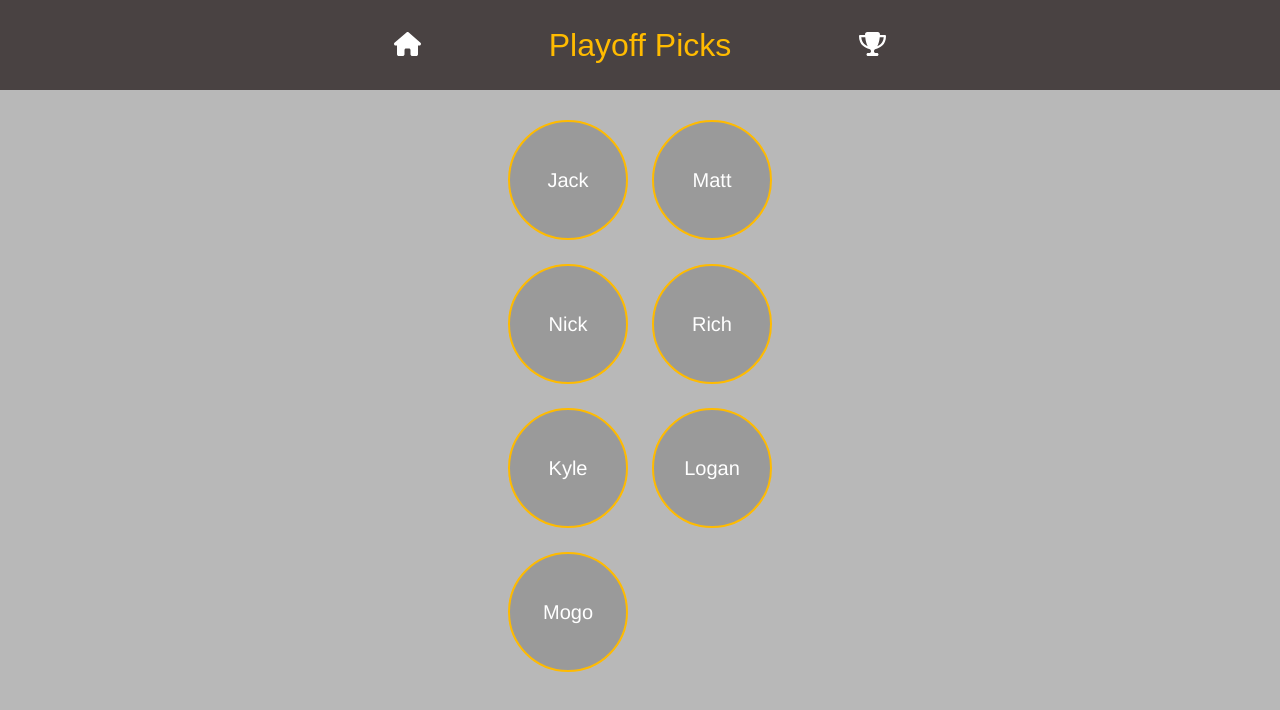
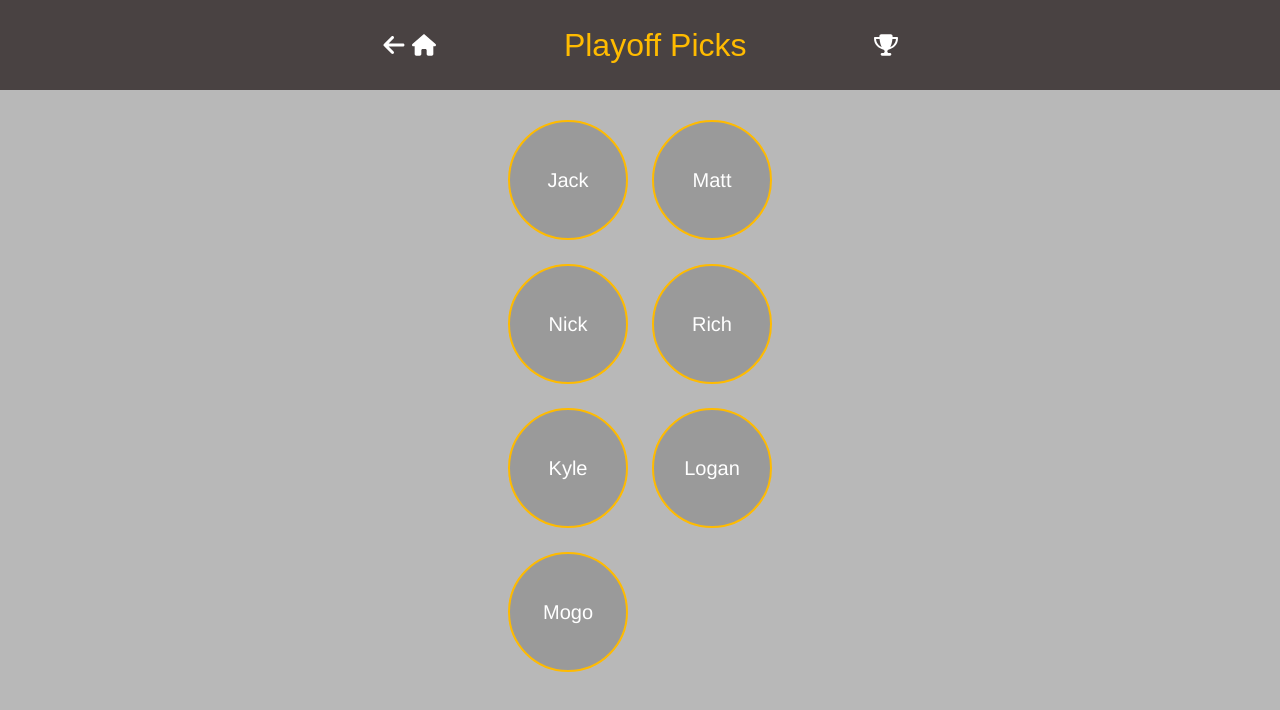
Before and after one commit to Jackk81524/PlayoffPicks, a React (Create React App) app in the folder client/: page /login in a window 1280 px wide. Shown: the top 710 px of the page. Built offline with nearby package versions, Linux system fonts and the light colour scheme; no server answers; a web font is replaced by a local one.

Commit message:
Back button

```diff
--- a/client/src/Components/Navbar/index.js
+++ b/client/src/Components/Navbar/index.js
@@ -1,36 +1,48 @@
 import React, { useContext } from 'react'
 import './index.scss'
-import { NavLink } from 'react-router-dom'
+import { NavLink, useNavigate } from 'react-router-dom'
 import { FontAwesomeIcon } from '@fortawesome/react-fontawesome'
-import { faHome, faTrophy, faAdd } from '@fortawesome/free-solid-svg-icons'
+import { faHome, faTrophy, faAdd, faArrowLeft } from '@fortawesome/free-solid-svg-icons'
 import { UserContext } from '../../Context/UserContext'
 
 
 const Navbar = () => {
     const { user } = useContext(UserContext);
+    const navigate = useNavigate();
 
     return (
         <div className="nav-bar">
             <div className="left-nav">
-                {user == "Jack" && <nav>
-                    <NavLink exact="true" activeClassName="active" to="/settings" className="side-text add">
-                        <FontAwesomeIcon icon = {faAdd} color='white' />
-                    </NavLink>
-                </nav>}
                 <nav>
-                    <NavLink exact="true" activeClassName="active" to="/" className="side-text">
+                    <button className="side-text back" onClick={() => navigate('/login')} aria-label="Login">
+                        <FontAwesomeIcon icon={faArrowLeft} color='white' />
+                    </button>
+                </nav>
+                <nav>
+                    <NavLink exact={true} activeClassName="active" to="/" className="side-text">
                         <FontAwesomeIcon icon = {faHome} color='white' />
                     </NavLink>
                 </nav>
             </div>
+
             <h1>
                 Playoff Picks
             </h1>
-            <nav>
-                <NavLink exact="true" activeClassName="active" to="/standings" className="side-text">
-                    <FontAwesomeIcon icon = {faTrophy} color='white' />
-                </NavLink>
-            </nav>
+
+            <div className="right-nav">
+                <nav>
+                    <NavLink exact={true} activeClassName="active" to="/standings" className="side-text">
+                        <FontAwesomeIcon icon = {faTrophy} color='white' />
+                    </NavLink>
+                </nav>
+                {user == "Jack" && (
+                    <nav>
+                        <NavLink exact={true} activeClassName="active" to="/settings" className="side-text add-right">
+                            <FontAwesomeIcon icon = {faAdd} color='white' />
+                        </NavLink>
+                    </nav>
+                )}
+            </div>
         </div>
     )
 }
--- a/client/src/Components/Navbar/index.scss
+++ b/client/src/Components/Navbar/index.scss
@@ -36,14 +36,46 @@
 
     }
 
-    .left-nav {
+    /* Ensure nav elements are centered and icons align */
+    .left-nav,
+    .right-nav {
         display: flex;
-        position: relative; /* Make sure the icon is absolutely positioned inside */
-        gap: 0px;
+        align-items: center;
+        gap: 0.8vh;
+    }
 
-        .add {
-            position: absolute;
-            right: 5vh;  /* Adjust the position to your desired spot */
-        }
+    /* Ensure each nav item centers its children and uses full navbar height */
+    .left-nav nav,
+    .right-nav nav,
+    .side-text {
+        display: inline-flex;
+        align-items: center;
+        justify-content: center;
+        height: 100%;
+        line-height: 1; /* avoid baseline offsets */
+    }
+
+    /* size SVG icons consistently */
+    .side-text svg {
+        width: 3vh;
+        height: 3vh;
+        display: inline-block;
+        vertical-align: middle;
+    }
+
+    .back {
+        background: transparent;
+        border: none;
+        padding: 0;
+        margin: 0;
+        cursor: pointer;
+        display: inline-flex;
+        align-items: center;
+        justify-content: center;
+        line-height: 1; /* explicit line-height to remove baseline shift */
+    }
+
+    .add-right {
+        margin-left: 0.5vh;
     }
 }
--- a/client/src/Components/Settings/index.js
+++ b/client/src/Components/Settings/index.js
@@ -1,8 +1,10 @@
 import AddGame from './AddGame';
 import './index.scss';
-import React, { useEffect, useState } from 'react'
+import React, { useEffect, useState, useContext } from 'react'
 import SetResult from './SetResult';
 import AddWeek from './AddWeek';
+import { UserContext } from '../../Context/UserContext';
+import { PicksContext } from '../../Context/PicksContext';
 
 const Settings = () => {
     const [addGameView, setAddGameView] = useState(true);
@@ -27,6 +29,41 @@ const Settings = () => {
         setResultView(true);
     };
 
+    const { user } = useContext(UserContext);
+
+    const { url: picksUrl } = useContext(PicksContext);
+
+    const handleResetScores = async () => {
+        const confirmed = window.confirm('Are you sure you want to permanently delete all Picks and reset all users\' Wins/Losses to 0? This cannot be undone.');
+        if (!confirmed) return;
+        // prefer PicksContext url (already includes /api/ in this app),
+        // otherwise use REACT_APP_API_URL or default to server port 5001
+        const fallback = (process.env.REACT_APP_API_URL || 'http://localhost:5001').replace(/\/$/, '');
+        const raw = (picksUrl && picksUrl.toString()) || fallback;
+        const baseNoSlash = raw.replace(/\/$/, '');
+
+        // If picksUrl already contains '/api', don't add another one
+        let endpoint = baseNoSlash;
+        if (!/\/api(\/|$)/.test(baseNoSlash)) endpoint = `${baseNoSlash}/api`;
+        endpoint = `${endpoint.replace(/\/$/, '')}/resetScores`;
+        try {
+            const resp = await fetch(endpoint, {
+                method: 'POST',
+                headers: { 'Content-Type': 'application/json' },
+                body: JSON.stringify({ user: (user && (user.name || user)) || 'Unknown' })
+            });
+            const json = await resp.json();
+            if (resp.ok) {
+                alert('Reset successful');
+            } else {
+                alert('Reset failed: ' + (json.error || JSON.stringify(json)));
+            }
+        } catch (err) {
+            console.error('resetScores error', err);
+            alert('Reset failed. See console for details.');
+        }
+    };
+
     return (
         <div className='settings-page'>
             <div className='settings-toggle'>
@@ -34,6 +71,12 @@ const Settings = () => {
                 <button className={`settings-box ${addWeekView ? 'active' :  ''}`} onClick={handleAddWeek}>Add Week</button>
                 <button className={`settings-box ${resultView ? 'active' :  ''}`} onClick={handleSetResult}>Set Result</button>
             </div>
+
+            {user && (user === 'Jack' || (user.name && user.name === 'Jack')) && (
+                <div className='settings-reset'>
+                    <button className={`reset-button`} onClick={handleResetScores}>Reset All Scores</button>
+                </div>
+            )}
             {addGameView &&
                 <div>
                     <AddGame />
--- a/client/src/Components/Settings/index.scss
+++ b/client/src/Components/Settings/index.scss
@@ -41,3 +41,36 @@
     flex-direction: column;
     gap: 1vh;
 }
+
+.settings-reset {
+    display: flex;
+    justify-content: center;
+    margin-top: 1vh;
+}
+
+.reset-button {
+    /* Discreet reset button for admin use */
+    display: inline-flex;
+    align-items: center;
+    justify-content: center;
+    padding: 0.6vh 1.2vh;
+    height: auto;
+    border-radius: 12px;
+    margin: 6px 0;
+    background: transparent;
+    border: 1px solid rgba(255,255,255,0.15);
+    color: rgba(255,255,255,0.9);
+    font-size: 1.6vh;
+    cursor: pointer;
+    transition: background-color 150ms ease, opacity 150ms ease;
+    opacity: 0.85;
+
+    &:hover {
+        background: rgba(255,255,255,0.04);
+        opacity: 1;
+    }
+
+    &:active {
+        transform: translateY(1px);
+    }
+}
--- a/client/src/Context/PicksContext.js
+++ b/client/src/Context/PicksContext.js
@@ -4,8 +4,8 @@ import { useFetchWeeks } from '../Hooks/useFetchWeeks';
 export const PicksContext = createContext();
 
 export const PicksProvider = ({ children }) => {
-  // const url = 'http://localhost:5001/api/';
-  const url = 'playoff-picks-97jl.vercel.app/api/';
+  const url = 'http://localhost:5001/api/';
+  // const url = 'playoff-picks-97jl.vercel.app/api/';
   const {weeksList, weeksData, loading, error} = useFetchWeeks(url + 'allData');
 
   return (
--- a/client/src/Context/UserContext.js
+++ b/client/src/Context/UserContext.js
@@ -1,9 +1,30 @@
-import React, { createContext, useState } from 'react';
+import React, { createContext, useState, useEffect } from 'react';
 
 export const UserContext = createContext();
 
+const STORAGE_KEY = 'playoff:selectedUser';
+
 export const UserProvider = ({ children }) => {
-  const [user, setUser] = useState(null);
+  const [user, setUser] = useState(() => {
+    try {
+      const stored = localStorage.getItem(STORAGE_KEY);
+      return stored ? JSON.parse(stored) : null;
+    } catch (e) {
+      return null;
+    }
+  });
+
+  useEffect(() => {
+    try {
+      if (user === null) {
+        localStorage.removeItem(STORAGE_KEY);
+      } else {
+        localStorage.setItem(STORAGE_KEY, JSON.stringify(user));
+      }
+    } catch (e) {
+      // ignore localStorage errors
+    }
+  }, [user]);
 
   const login = (userData) => setUser(userData);
   const logout = () => setUser(null);
```
Also changed, not shown: 2 other files (tests, documents, lock files or other folders).
